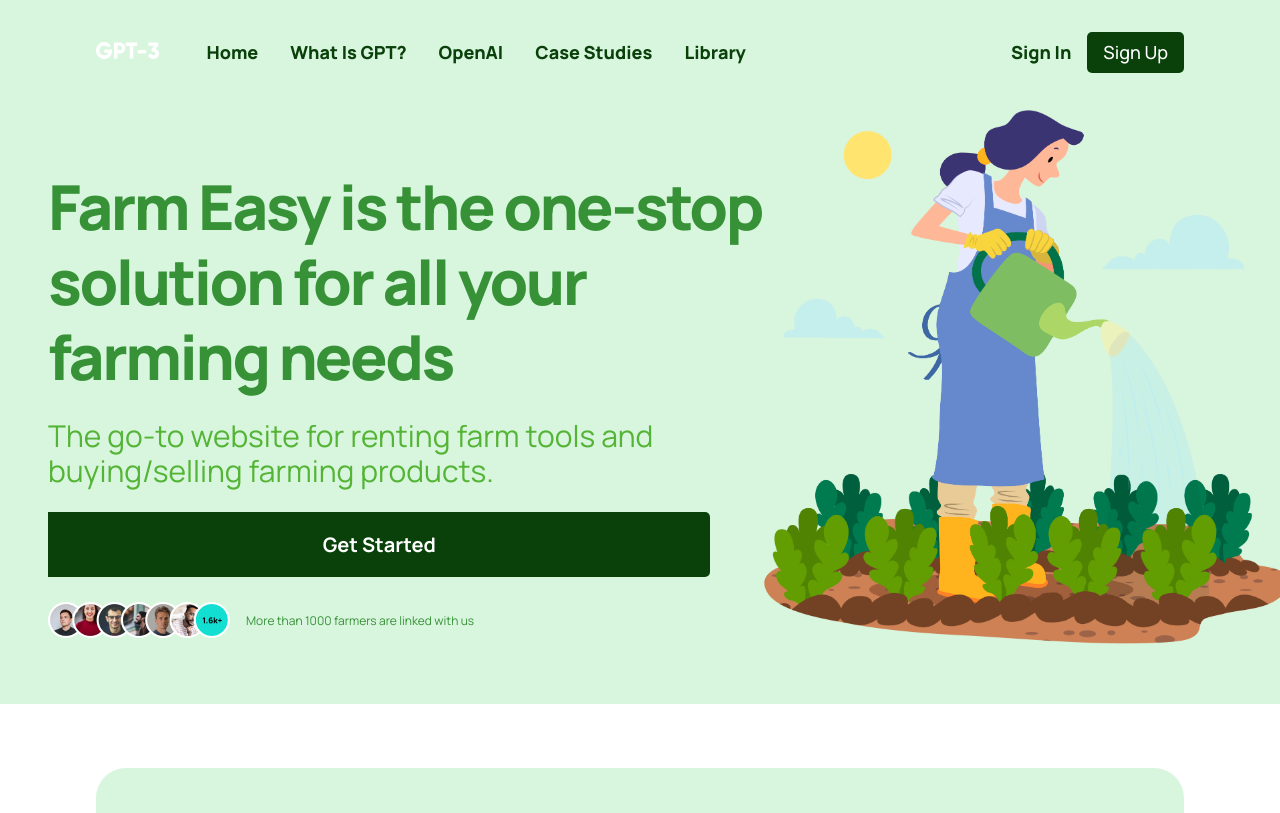
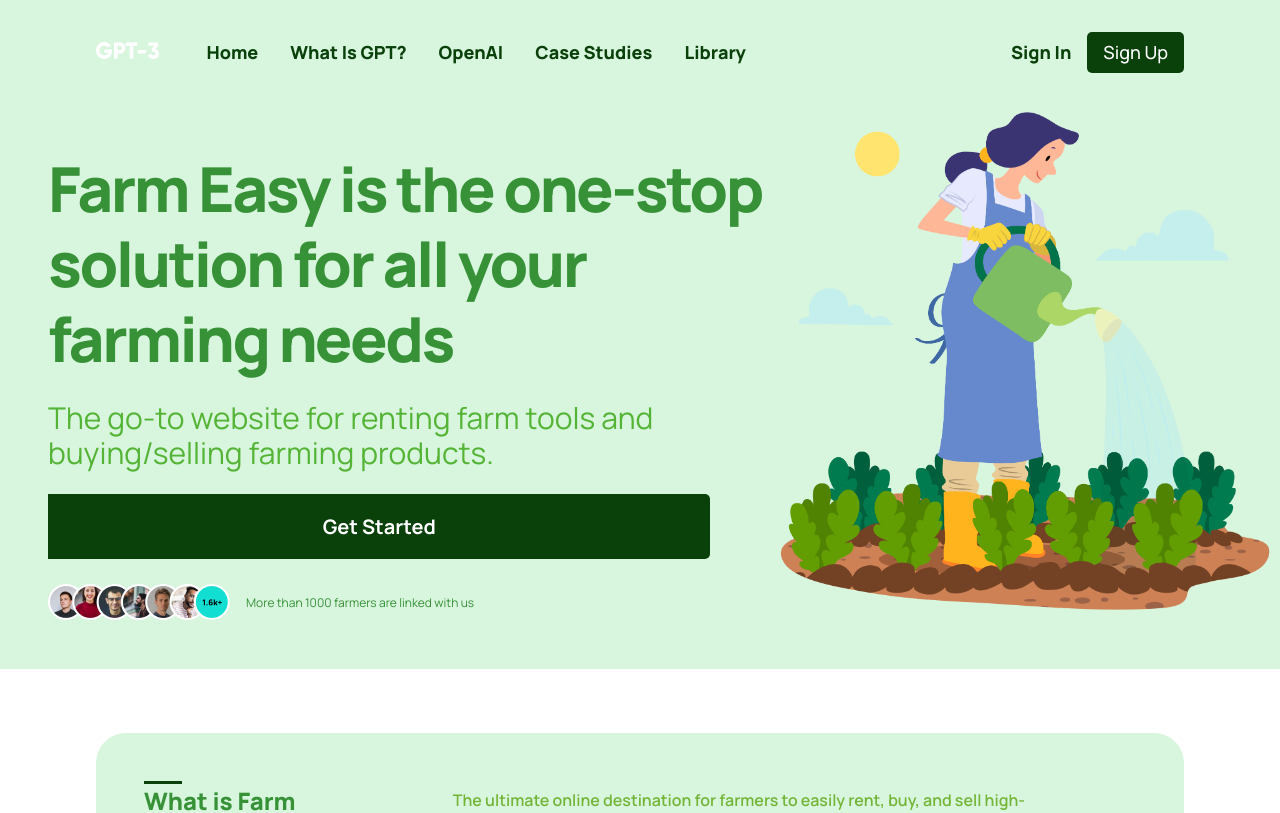
Before and after one commit to bhavesh14319/AngryNerds_Hack7.0, a React (Create React App) app in the folder frontend/: page / in a window 1280 px wide. Shown: the top 813 px of the page. Built offline with nearby package versions, Linux system fonts and the light colour scheme.

Commit message:
changed overflow header image

```diff
--- a/frontend/src/pages/Landing/containers/header/header.css
+++ b/frontend/src/pages/Landing/containers/header/header.css
@@ -103,7 +103,7 @@
 }
 
 .gpt3__header-image img{
-    width : 150%;
+    width : 140%;
     position : relative;
     top : -5%;
     left : -8%;
```
